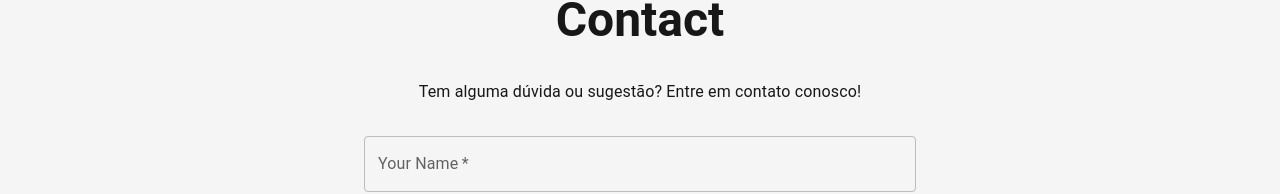
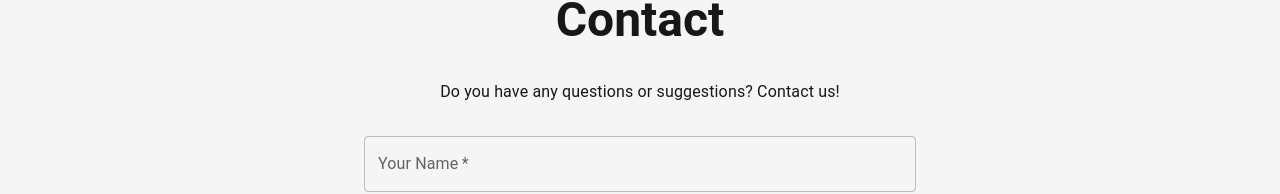
Before and after one commit to IBORD/MiStante, a Next.js app: page /contact in a window 1280 px wide. Shown: the part 152-346 px from the top of the page. Built offline with nearby package versions, Linux system fonts and the light colour scheme.

Commit message:
fix: text

```diff
--- a/app/contact/page.tsx
+++ b/app/contact/page.tsx
@@ -32,7 +32,7 @@ export default function ContactPage() {
             Contact
           </Typography>
           <Typography variant="body1" paragraph align="center" sx={{ mb: 4 }}>
-            Tem alguma dúvida ou sugestão? Entre em contato conosco!
+            Do you have any questions or suggestions? Contact us!
           </Typography>
           <form onSubmit={handleSubmit}>
             <Grid container spacing={2}>
```
